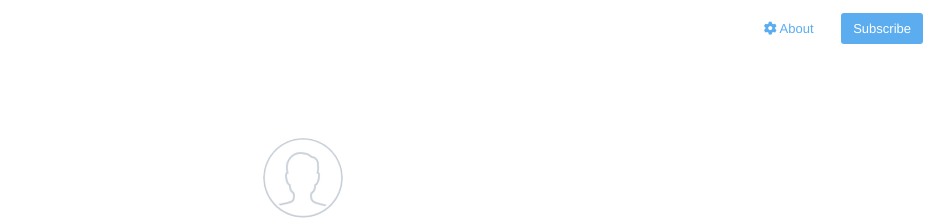
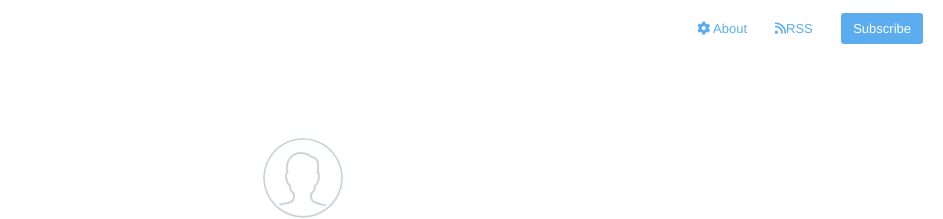
Before and after one commit to Fb16455/cms-on-real-project, a Jekyll site: the page built from index.html, in a window 1280 px wide. Shown: the top 219 px of the page, without its empty margins (337-1280 px from the left). Built offline with Jekyll 4.4.1, drawn with Linux system fonts in a browser that asks for light colours; nearby versions of some CDN libraries; the list of posts is cut into pages by our own code.

Commit message:
Adding RSS button.

```diff
--- a/_includes/navigation.html
+++ b/_includes/navigation.html
@@ -9,5 +9,7 @@
         <a href="{{ site.baseurl }}about"> <i class="fa fa-cog"></i> About </a>
         {% endif %}
     {% endif %}
+
+    <a href="{{ site.baseurl }}/feed.xml"> <i class="fa fa-rss"></i>RSS</a>
     <a class="cta" href="{{ "/" | relative_url  }}feed.xml">Subscribe</a>
 </nav>
```
